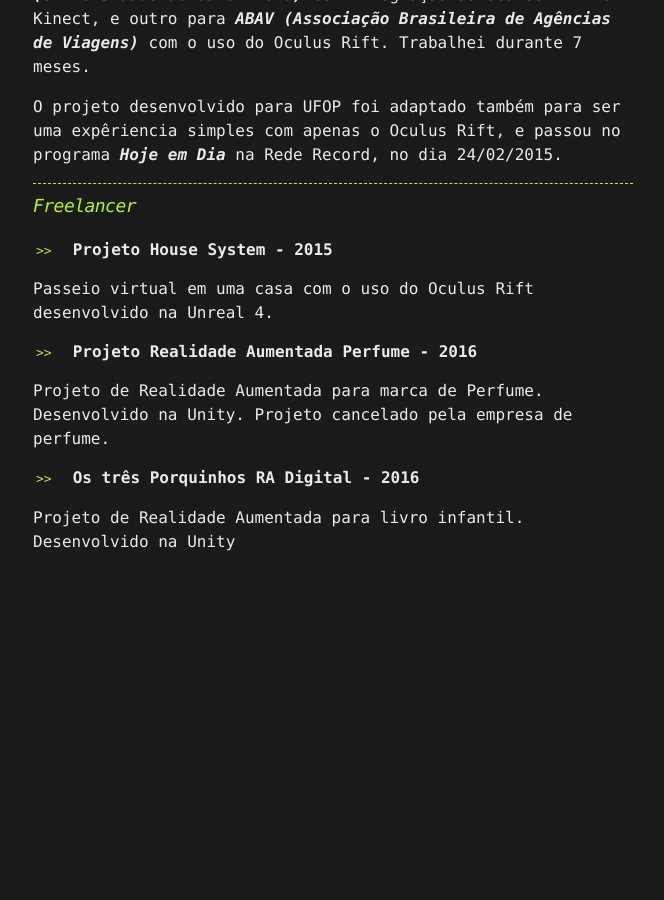
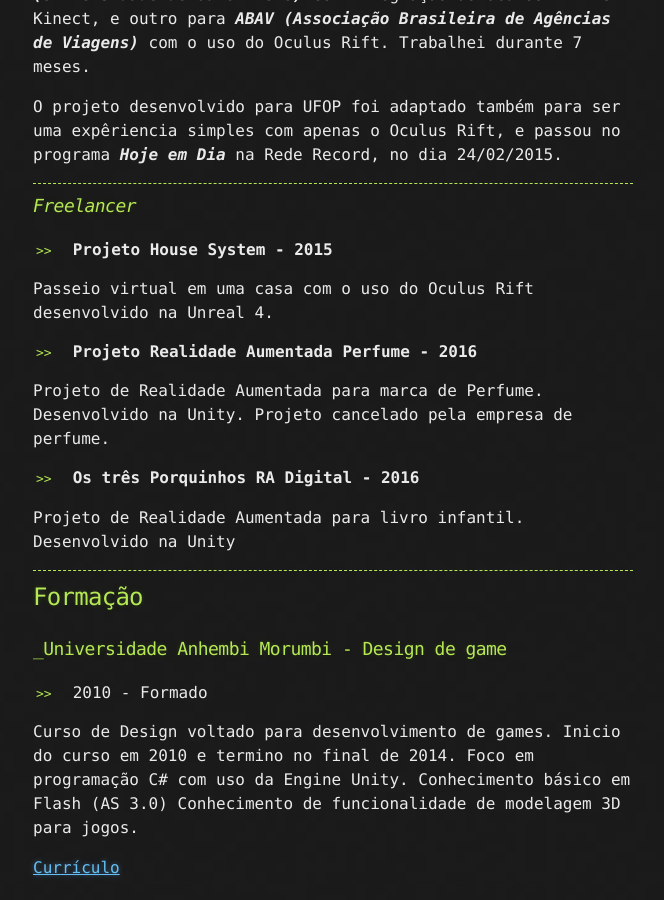
Before and after one commit to rpassareti/rpassareti.github.io, a Jekyll site: the page built from curriculo.md, in a window 1280 px wide and 900 px high, scrolled down 713 px. Shown: the whole window, without its empty margins (307-971 px from the left). Built offline with Jekyll 4.4.1, drawn with Linux system fonts in a browser that asks for light colours; our own code applies the rules of GitHub Pages for plain Markdown files; before the commit the page ends 1287 px from its top, so only the background shows below that.

Commit message:
Update curriculo.md

```diff
--- a/curriculo.md
+++ b/curriculo.md
@@ -31,3 +31,19 @@
 *   **Os três Porquinhos RA Digital - 2016**
 
 Projeto de Realidade Aumentada para livro infantil. Desenvolvido na Unity
+
+* * *
+
+## [](#header-2)Formação
+
+### [](#header-4)_Universidade Anhembi Morumbi - Design de game
+
+* 2010 - Formado
+
+Curso de Design voltado para desenvolvimento de games. Inicio do curso em 2010 e termino no final de 2014.
+Foco em programação C# com uso da Engine Unity.
+Conhecimento básico em Flash (AS 3.0)
+Conhecimento de funcionalidade de modelagem 3D para jogos.
+
+
+[Currículo](curriculo.pdf)
```
